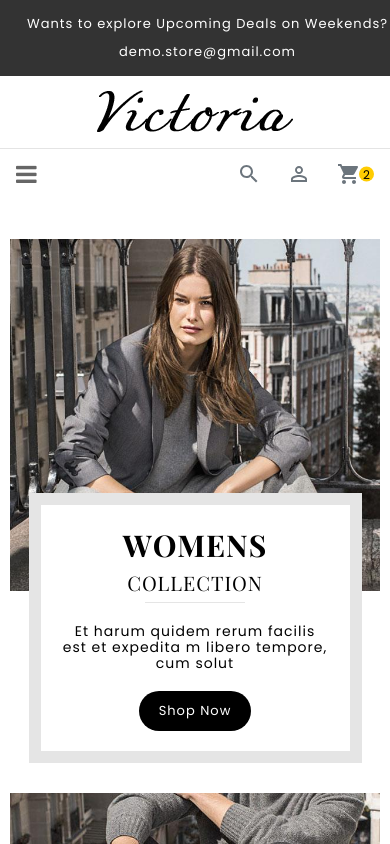
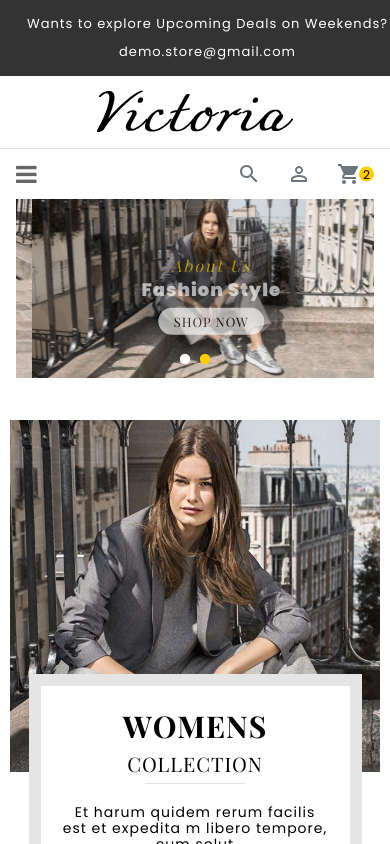
Before and after one commit to mvn-thongdoan-dn/Layout-Nextjs, a Next.js app: page / in a window 390 px wide. Shown: the top 844 px of the page. Built offline with nearby package versions, Linux system fonts and the light colour scheme.

Commit message:
create layout slider

```diff
--- a/components/BrandLogo/index.jsx
+++ b/components/BrandLogo/index.jsx
@@ -19,8 +19,6 @@ const dataBrandLogo = [
 ]
 
 const BrandLogo = () => {
-
-
   let settings = {
     dots: false,
     infinite: true,
--- a/components/Main/index.jsx
+++ b/components/Main/index.jsx
@@ -4,10 +4,12 @@ import NewsLetter from '../NewsLetter'
 import MainBanner from '../Banner/MainBanner'
 import SubBanner from '../Banner/SubBanner'
 import BrandLogo from '../BrandLogo'
+import SliderMain from '../SliderMain'
 
 const Main = () => {
   return (
     <main className='page-main'>
+      <SliderMain/>
       <MainBanner/>
       <SubBanner/>
       <LastestNews/>
--- /dev/null
+++ b/components/SliderMain/index.jsx
@@ -0,0 +1,63 @@
+import React from 'react'
+import Link from 'next/link';
+import Image from 'next/image'
+import Slider from "react-slick";
+
+const dataSlider = [
+  {id: 1, srcImg: '/images/sample-01.jpg', content: {
+    subTitle: 'our specials',
+    title: 'fashion trend',
+    redirect: 'middle'
+  }},
+  {id: 1, srcImg: '/images/sample-02.jpg', content: {
+    subTitle: 'about us',
+    title: 'fashion style',
+    redirect: 'top'
+  }}
+]
+
+const SliderMain = () => {
+
+  let settings = {
+    dots: true,
+    infinite: true,
+    speed: 300,
+    slidesToShow: 1,
+    slidesToScroll: 1,
+    autoplay: true,
+    autoplaySpeed: 6000,
+    pauseOnHover: true,
+  };
+
+  return (
+    <section className='slider'>
+      <div className="container">
+        <Slider {...settings}>
+          {
+            dataSlider.map((item) => {
+              const {id, srcImg, content} = item;
+              return (
+                <div className="slider-item" key={id}>
+                  <Link href="#image">
+                    <a className='item-image'>
+                      <Image src={srcImg} width="1200px" height="600px"/>
+                    </a>
+                  </Link>
+                  <div className={`item-content ${content.redirect}`}>
+                    <h2 className='content-sub-title'>{content.subTitle}</h2>
+                    <h1 className='content-title'>{content.title}</h1>
+                    <Link href="#shop">
+                      <a className='btn-content'>shop now</a>
+                    </Link>
+                  </div>
+                </div>
+              )
+            })
+          }
+        </Slider>
+      </div>
+    </section>
+  )
+}
+
+export default SliderMain
--- a/styles/scss/pages/_home.scss
+++ b/styles/scss/pages/_home.scss
@@ -1,5 +1,239 @@
 .page-home {
   // Specific style for Home page
+
+  //sliderMain
+  .slider {
+    .slider-item {
+      position: relative;
+    }
+
+    .slider-item .item-content {
+      position: absolute;
+      left: 0;
+      top: 50%;
+      width: 100%;
+      height: 50%;
+
+      transition: all .6s;
+      opacity: 0;
+      text-align: center;
+    }
+
+    .slider-item .item-content.top {
+      transform: translateY(0);
+    }
+
+    .slider-item .item-content.middle {
+      transform: translateY(-100%);
+    }
+
+    .slick-active.slick-current .slider-item .item-content.top {
+      transform: translateY(-60%);
+      opacity: 1;
+    }
+
+    .slick-active.slick-current .slider-item .item-content.middle {
+      transform: translateY(-40%);
+      opacity: 1;
+    }
+
+    .slider-item .item-content .content-sub-title {
+      font: 400 50px "Playfair Display";
+      text-transform: capitalize;
+      font-style: italic;
+      color: map-get($colors, yellow);
+      margin-bottom: 20px;
+      letter-spacing: 2px;
+      white-space: nowrap;
+    }
+
+    .slider-item .item-content .content-title {
+      color: map-get($colors, white);
+      font: 900 70px "Poppins";
+      text-transform: capitalize;
+      cursor: pointer;
+      white-space: nowrap;
+      margin-bottom: 50px;
+    }
+
+    .slider-item .item-content .btn-content {
+      @include pxRem('padding', 10 30);
+      @include pxRem('border-radius', 25);
+
+      font-size: 14px;
+      letter-spacing: 2px;
+      text-transform: uppercase;
+      color: map-get($colors, black);
+      background: map-get($colors, white);
+      transition: all .3s ease;
+    }
+
+    .slider-item .item-content .btn-content:hover {
+      background-color: map-get($colors, yellow);
+    }
+
+    .slick-slider .slick-arrow {
+      position: absolute;
+      z-index: 10;
+      opacity: 0;
+      transition: all .3s ease-in-out;
+
+      width: 60px;
+      height: 60px;
+      color: map-get($colors, white);
+      border: 2px solid map-get($colors, white);
+      border-radius: 50%;
+    }
+
+    .slick-slider:hover .slick-arrow {
+      opacity: 1;
+    }
+
+    .slick-slider:hover .slick-arrow.slick-prev  {
+      left: 20px;
+    }
+
+    .slick-slider:hover .slick-arrow.slick-next  {
+      right: 20px;
+    }
+
+    .slick-slider .slick-arrow:hover {
+      background-color: map-get($colors, black);
+    }
+
+    .slick-slider .slick-arrow.slick-prev {
+      left: 60px;
+    }
+
+    .slick-slider .slick-arrow.slick-next {
+      right: 60px;
+    }
+
+    .slick-slider .slick-arrow.slick-prev::before,
+    .slick-slider .slick-arrow.slick-next::before {
+      font-family: "Material Icons" ;
+      color: map-get($colors, white);
+      font-size: 15px;
+      font-weight: 800;
+    }
+
+    .slick-slider .slick-arrow.slick-prev::before {
+      margin-left: 5px;
+      content: '\e5e0';
+    }
+
+    .slick-slider .slick-arrow.slick-next::before {
+      content: "\e5e1";
+    }
+
+    .slick-dots {
+      bottom: 10px;
+    }
+
+    .slick-dots li {
+      margin: 0;
+    }
+
+    .slick-dots li button:before {
+      opacity: 1;
+      color: map-get($colors, white);
+      font-size: 12px;
+    }
+
+    .slick-dots li.slick-active button:before {
+      color: map-get($colors, yellow);
+    }
+
+    @media (max-width: 1199px) {
+      .slider-item .item-content .content-title {
+        @include pxRem('font-size', 60);
+      }
+    }
+
+    @include respond-below(wide) {
+      .slider-item .item-content .content-sub-title {
+        @include pxRem('font-size', 40);
+        @include pxRem('margin-bottom', 10);
+        line-height: 50px
+      }
+
+      .slider-item .item-content .content-title {
+        @include pxRem('font-size', 50);
+        @include pxRem('margin-bottom', 25);
+      }
+    }
+
+    @include respond-below(medium) {
+      .slider-item .item-content .content-sub-title {
+        @include pxRem('font-size', 30);
+        line-height: 40px
+      }
+
+      .slider-item .item-content .content-title {
+        @include pxRem('font-size', 40);
+        line-height: 60px;
+      }
+
+      .slick-slider .slick-arrow {
+        opacity: 1;
+      }
+
+      .slick-slider .slick-arrow.slick-prev {
+        left: 20px;
+      }
+
+      .slick-slider .slick-arrow.slick-next {
+        right: 20px;
+      }
+    }
+
+    @media (max-width: 543px) {
+
+      .slick-active.slick-current .slider-item .item-content.top {
+        transform: translateY(0);
+      }
+
+      .slider-item .item-content.top {
+        transform: translateY(-100%);
+      }
+
+      .slick-active.slick-current .slider-item .item-content.middle {
+        transform: translateY(-65%);
+      }
+
+      .slider-item .item-content.middle {
+        transform: translateY(0);
+      }
+
+      .slider-item .item-content .content-sub-title {
+        @include pxRem('font-size', 16);
+        @include pxRem('margin-bottom', 5);
+        line-height: 18px;
+      }
+
+      .slider-item .item-content .content-title {
+        @include pxRem('font-size', 18);
+        @include pxRem('margin-bottom', 15);
+        line-height: 20px;
+      }
+
+      .slider-item .item-content .btn-content {
+        @include pxRem('padding', 5 15);
+        @include pxRem('font-size', 13);
+        letter-spacing: 1px;
+      }
+
+      .slick-slider .slick-arrow {
+        border: none;
+        width: 20px;
+        height: 20px;
+      }
+
+      .slick-slider .slick-arrow:hover {
+        background-color: transparent;
+      }
+    }
+  }
 
   // banner
   .banner-wrapper {
@@ -328,7 +562,6 @@
 
   // lastest-new
   .lastest-news {
-
     .lastest-list {
       @include pxRem('margin', 0 -15);
     }
@@ -465,7 +698,7 @@
 
   // brand-logo
   .brand-logo {
-    @include pxRem('margin', 40 0);
+    @include pxRem('margin', 80 0);
 
     .brand-item {
       text-align: center;
@@ -524,15 +757,12 @@
       content: "\e5e1";
     }
 
-    // .slick-slider button:last-child {
-    //   content: '\e5e1';
-    //   font-family: "Material Icons";
-    // }
     @include respond-below(medium) {
-      @include pxRem('margin', 25 0);
+      @include pxRem('margin', 50 0);
     }
 
     @media (max-width: 543px) {
+      @include pxRem('margin', 30 0);
       .container {
         @include pxRem('padding', 0 10);
       }
```
Also changed, not shown: public/images/sample-01.jpg (added), public/images/sample-02.jpg (added).
